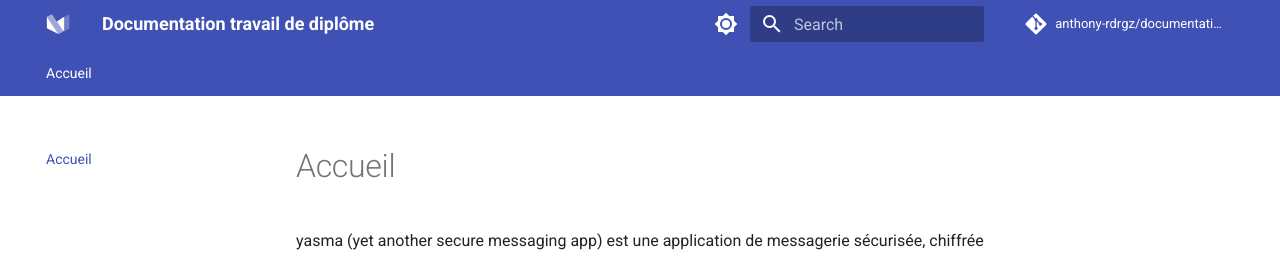
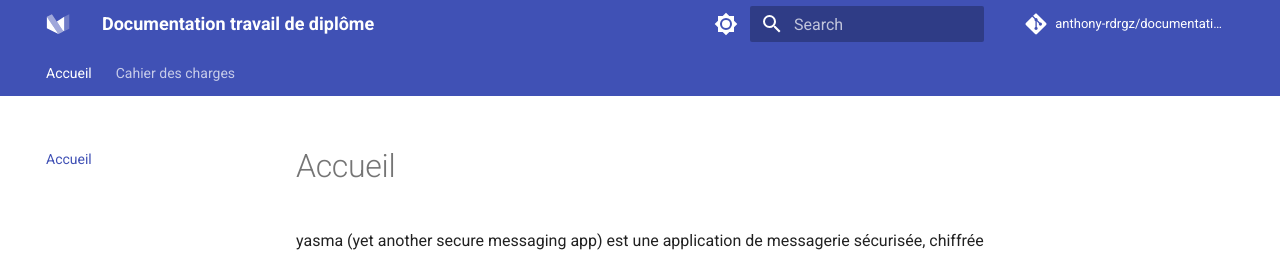
Before and after one commit to nezia1/missive-documentation, an MkDocs documentation site: the page built from docs/index.md, in a window 1280 px wide. Shown: the top 256 px of the page. Built offline with MkDocs 1.6.1 and Material for MkDocs 9.7.7, drawn with Linux system fonts in a browser that asks for light colours.

Commit message:
add specifications to nav

```diff
--- a/mkdocs.yml
+++ b/mkdocs.yml
@@ -113,3 +113,4 @@ markdown_extensions:
 # Page tree
 nav:
   - Accueil: index.md
+  - Cahier des charges: cahier-des-charges.md
```
